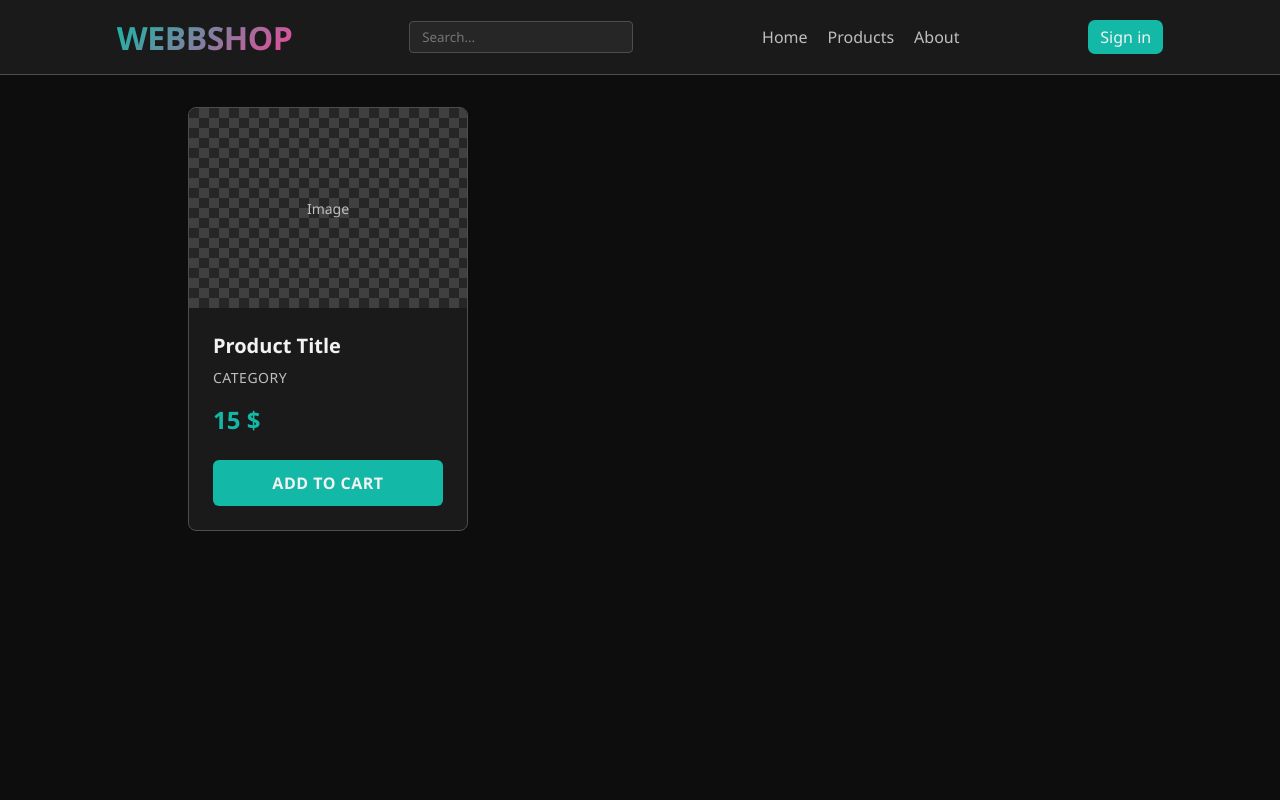
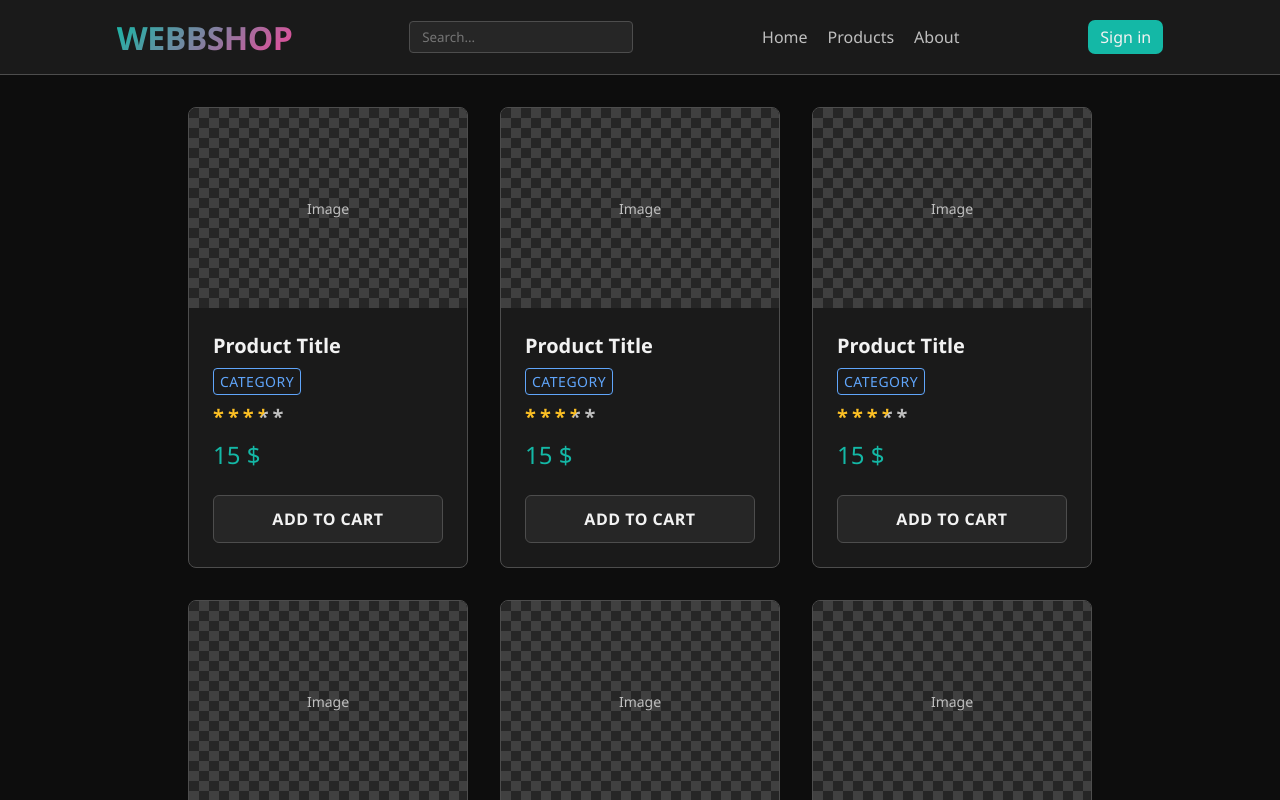
Before and after one commit to TryFailCryTryAgain/Webbshop, a React (Vite) app in the folder client/: page / in a window 1280 px wide. Shown: the top 800 px of the page. Built offline with nearby package versions, Linux system fonts and the light colour scheme.

Commit message:
updated product styling

```diff
--- a/client/src/components/products.tsx
+++ b/client/src/components/products.tsx
@@ -1,21 +1,16 @@
+import TestProduct from "./test_products";
 
+const renderMultipleProducts = (count: number) => {
+    return Array.from({ length: count }, (_, index) => (
+        <TestProduct key={index} />
+    ));
+}
 export const Products = () => {
     return (
         <>
             <div className="main-product-container">
                 <div className="product-container-layout">
-                    <div className="product-card">
-                        <div className="img">
-                        </div>
-                        <div className="info">
-                            <div className="title">Product Title</div>
-                            <div className="category">Category</div>
-                            <div className="price">15 $</div>
-                        </div>
-                        <div className="action">
-                            <button className="add_to_cart">Add to Cart</button>
-                        </div>
-                    </div>
+                    {renderMultipleProducts(12)}
                 </div>
             </div>
         </>
--- /dev/null
+++ b/client/src/components/test_products.tsx
@@ -0,0 +1,23 @@
+
+
+const TestProduct = () => {
+    return (
+        <>
+            <div className="product-card">
+                <div className="img">
+                </div>
+                <div className="info">
+                    <div className="title">Product Title</div>
+                    <div className="category">Category</div>
+                    <div className="rating">*****</div>
+                    <div className="price">15 $</div>
+                </div>
+                <div className="action">
+                    <button className="add_to_cart">Add to Cart</button>
+                </div>
+            </div>
+        </>
+    )
+}
+
+export default TestProduct;
--- /dev/null
+++ b/client/src/components/test_reviews.tsx
@@ -0,0 +1,21 @@
+
+const TestReview = () => {
+    return (
+        <>
+            <div className="review-card">
+                <div className="user-info">
+                    <div className="profile-img"></div>
+                    <div className="profile-info">
+                        <div className="rating">*****</div>
+                        <div className="username">Username</div>
+                    </div>
+                </div>
+                <div className="description">
+                    Lorem ipsum dolor, sit amet consectetur adipisicing elit. Obcaecati eveniet voluptates reiciendis nam dignissimos in exercitationem neque expedita, aspernatur reprehenderit magni eaque hic quaerat quia assumenda dicta. Unde, id tenetur?
+                </div>
+            </div>
+        </>
+    );
+};
+
+export default TestReview;
--- a/client/src/style/components/_product_layout.scss
+++ b/client/src/style/components/_product_layout.scss
@@ -9,22 +9,20 @@
     padding: 2rem;
     color: $text;
 
-
-    // Product Container Layout
     .product-container-layout {
         display: grid;
-    grid-template-columns: repeat(auto-fill, minmax(280px, 1fr));
+        grid-template-columns: repeat(3, minmax(280px, 1fr));
         gap: 2rem;
         max-width: 1200px;
         margin: 0 auto;
 
-    @media (max-width: 768px) {
-        grid-template-columns: repeat(auto-fill, minmax(250px, 1fr));
+        @media (max-width: 968px) {
+            grid-template-columns: repeat(2, minmax(250px, 1fr));
             gap: 1.5rem;
             padding: 0 1rem;
         }
 
-    @media (max-width: 480px) {
+        @media (max-width: 612px) {
             grid-template-columns: 1fr;
             gap: 1rem;
         }
@@ -45,10 +43,8 @@
             box-shadow: 0 8px 24px rgba(0, 0, 0, 0.3);
             border-color: $highlight;
         }
-    }
 
-    // Product Image
-    .product-card .img {
+        .img {
             width: 100%;
             height: 200px;
             background-color: $bg-light;
@@ -70,8 +66,7 @@
             }
         }
 
-    // Product Info
-    .product-card .info {
+        .info {
             padding: 1.5rem;
             flex-grow: 1;
             display: flex;
@@ -79,37 +74,69 @@
             gap: 0.5rem;
         }
 
-    .product-card .title {
+        .title {
             font-size: 1.25rem;
             font-weight: 600;
             color: $text;
             line-height: 1.4;
         }
 
-    .product-card .category {
+        .category {
             font-size: 0.875rem;
-    color: $text-muted;
+            color: $info;
+            border: 1px solid $info;
+            width: fit-content;
+            padding: 3px 6px;
+            border-radius: 4px;
             text-transform: uppercase;
             letter-spacing: 0.5px;
+            background-color: $bg;
+            transition: all 0.3s ease;
+
+            &:hover {
+                background-color: $primary;
+                color: $text;
+                cursor: pointer;
             }
 
-    .product-card .price {
-    font-size: 1.5rem;
-    font-weight: 700;
-    color: $primary;
-    margin-top: 0.5rem;
+            &:active {
+                background-color: $bg;
+                color: $info;
+            }
         }
 
-    // Product Action
-    .product-card .action {
+        .rating {
+            font-size: 1.25rem;
+            letter-spacing: 0.25rem;
+            font-weight: 600;
+            background: linear-gradient(135deg, $warning 60%, $text-muted 60%);
+            -webkit-background-clip: text;
+            -webkit-text-fill-color: transparent;
+            background-clip: text;
+            width: fit-content;
+        }
+
+        .price {
+            font-size: 1.5rem;
+            font-weight: 500;
+            color: $primary;
+            transition: all 0.3s ease;
+
+            &:hover {
+                scale: 1.025;
+                color: $secondary;
+            }
+        }
+
+        .action {
             padding: 0 1.5rem 1.5rem;
         }
 
-    .product-card .add_to_cart {
+        .add_to_cart {
             width: 100%;
-    background-color: $primary;
+            background-color: $bg-light;
             color: $text;
-    border: none;
+            border: 1px solid $border;
             border-radius: 6px;
             padding: 0.75rem 1.5rem;
             font-size: 1rem;
@@ -120,17 +147,16 @@
             letter-spacing: 0.5px;
 
             &:hover {
-        background-color: darken($primary, 10%);
+                background-color: $bg-dark;
+                color: $text-muted;
                 transform: translateY(-2px);
             }
 
             &:active {
                 transform: translateY(0);
+                color: $secondary;
+                border-color: $secondary;
             }
-
-    &:focus {
-        outline: 2px solid $primary;
-        outline-offset: 2px;
         }
     }
 
--- a/client/src/style/main.css
+++ b/client/src/style/main.css
@@ -83,19 +83,19 @@
 }
 .main-product-container .product-container-layout {
   display: grid;
-  grid-template-columns: repeat(auto-fill, minmax(280px, 1fr));
+  grid-template-columns: repeat(3, minmax(280px, 1fr));
   gap: 2rem;
   max-width: 1200px;
   margin: 0 auto;
 }
-@media (max-width: 768px) {
+@media (max-width: 968px) {
   .main-product-container .product-container-layout {
-    grid-template-columns: repeat(auto-fill, minmax(250px, 1fr));
+    grid-template-columns: repeat(2, minmax(250px, 1fr));
     gap: 1.5rem;
     padding: 0 1rem;
   }
 }
-@media (max-width: 480px) {
+@media (max-width: 612px) {
   .main-product-container .product-container-layout {
     grid-template-columns: 1fr;
     gap: 1rem;
@@ -147,24 +147,53 @@
 }
 .main-product-container .product-card .category {
   font-size: 0.875rem;
-  color: #BFBFBF;
+  color: #60A5FA;
+  border: 1px solid #60A5FA;
+  width: fit-content;
+  padding: 3px 6px;
+  border-radius: 4px;
   text-transform: uppercase;
   letter-spacing: 0.5px;
+  background-color: #1A1A1A;
+  transition: all 0.3s ease;
+}
+.main-product-container .product-card .category:hover {
+  background-color: #14B8A6;
+  color: #F2F2F2;
+  cursor: pointer;
+}
+.main-product-container .product-card .category:active {
+  background-color: #1A1A1A;
+  color: #60A5FA;
+}
+.main-product-container .product-card .rating {
+  font-size: 1.25rem;
+  letter-spacing: 0.25rem;
+  font-weight: 600;
+  background: linear-gradient(135deg, #FBBF24 60%, #BFBFBF 60%);
+  -webkit-background-clip: text;
+  -webkit-text-fill-color: transparent;
+  background-clip: text;
+  width: fit-content;
 }
 .main-product-container .product-card .price {
   font-size: 1.5rem;
-  font-weight: 700;
+  font-weight: 500;
   color: #14B8A6;
-  margin-top: 0.5rem;
+  transition: all 0.3s ease;
+}
+.main-product-container .product-card .price:hover {
+  scale: 1.025;
+  color: #EC4899;
 }
 .main-product-container .product-card .action {
   padding: 0 1.5rem 1.5rem;
 }
 .main-product-container .product-card .add_to_cart {
   width: 100%;
-  background-color: #14B8A6;
+  background-color: #262626;
   color: #F2F2F2;
-  border: none;
+  border: 1px solid #4D4D4D;
   border-radius: 6px;
   padding: 0.75rem 1.5rem;
   font-size: 1rem;
@@ -175,15 +204,14 @@
   letter-spacing: 0.5px;
 }
 .main-product-container .product-card .add_to_cart:hover {
-  background-color: rgb(15, 138, 124.5);
+  background-color: #0D0D0D;
+  color: #BFBFBF;
   transform: translateY(-2px);
 }
 .main-product-container .product-card .add_to_cart:active {
   transform: translateY(0);
-}
-.main-product-container .product-card .add_to_cart:focus {
-  outline: 2px solid #14B8A6;
-  outline-offset: 2px;
+  color: #EC4899;
+  border-color: #EC4899;
 }
 .main-product-container .product-card.loading .img::after {
   content: "Loading...";
@@ -322,4 +350,55 @@
 }
 .main-product-container2 .product-info .info {
   color: #BFBFBF;
+}
+
+.review-container {
+  display: flex;
+  flex-direction: column;
+  width: 100%;
+  gap: 20px;
+}
+.review-container .review-title {
+  font-size: 1.5rem;
+  justify-content: flex-start;
+  margin-top: 1.5rem;
+}
+.review-container .review-card {
+  display: flex;
+  flex-direction: column;
+  gap: 15px;
+}
+.review-container .review-card .user-info {
+  display: flex;
+  justify-content: flex-start;
+  align-items: center;
+  gap: 20px;
+}
+.review-container .review-card .user-info .profile-img {
+  height: 40px;
+  width: 40px;
+  background: linear-gradient(135deg, #0D0D0D, #262626);
+  border-radius: 50vw;
+}
+.review-container .review-card .user-info .profile-info {
+  display: flex;
+  flex-direction: column;
+}
+.review-container .review-card .user-info .profile-info .rating {
+  font-size: 1.25rem;
+  letter-spacing: 0.25rem;
+  font-weight: 600;
+  background: linear-gradient(135deg, #FBBF24 60%, #BFBFBF 60%);
+  -webkit-background-clip: text;
+  -webkit-text-fill-color: transparent;
+  background-clip: text;
+  width: fit-content;
+}
+.review-container .review-card .user-info .profile-info .username {
+  font-size: 1.125rem;
+  font-weight: 600;
+  line-height: 0;
+}
+.review-container .review-card .description {
+  color: #BFBFBF;
 }/*# sourceMappingURL=main.css.map */
--- a/client/src/style/main.scss
+++ b/client/src/style/main.scss
@@ -8,3 +8,4 @@
 @use './components/header';
 @use './components/product_layout';
 @use './components/one_product';
+@use './components/reviews';
--- a/client/src/views/product.tsx
+++ b/client/src/views/product.tsx
@@ -1,4 +1,11 @@
 import { Header } from "../components/header";
+import TestReview from "../components/test_reviews";
+
+const renderMultipleReviews = (count: number) => {
+    return Array.from({ length: count }, (_, index) => (
+        <TestReview key={index} />
+    ));
+}
 
 export const Product = () => {
     return (
@@ -22,7 +29,12 @@ export const Product = () => {
                     <h2 className="title">Product info</h2>
                     <div className="info">Lorem ipsum dolor sit, amet consectetur adipisicing elit. Commodi fugit placeat facilis neque at, dolores cumque sapiente quasi, hic laboriosam sint repudiandae. Velit modi magnam facilis id harum laborum quod.</div>
                 </div>
+                <div className="review-container">
+                    <h2 className="review-title">Reviews</h2>
+                    {renderMultipleReviews(5)}
+                </div>
             </div>
+
         </>
     );
 };
```
Also changed, not shown: client/src/style/components/_reviews.scss (added, +60 -0 lines), 1 other file (tests, documents, lock files or other folders). Lines whose indentation alone changed are shown as unchanged.
